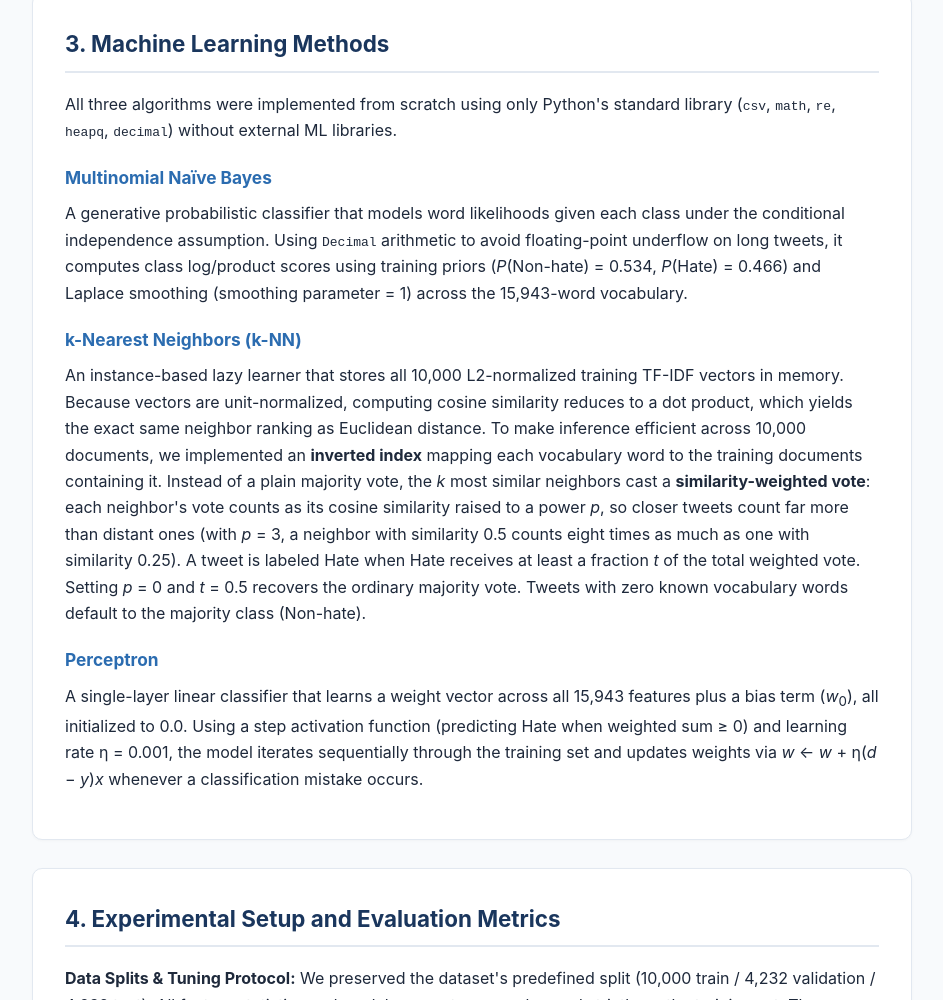
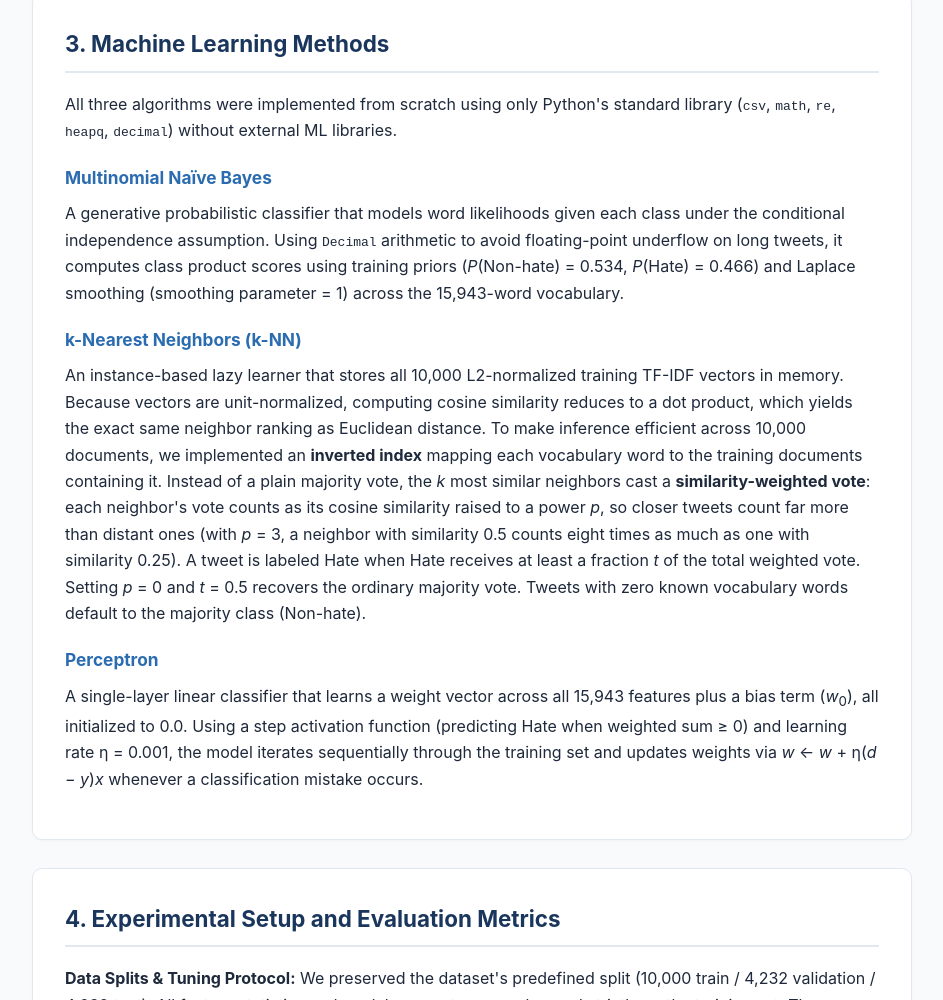
Before and after one commit to int-gcr/BItByte-PROJECT-170, a plain HTML site: page index.html in a window 1280 px wide. Shown: the part 1881-2881 px from the top of the page, without its empty margins (168-1111 px from the left). Drawn offline with Linux system fonts and the light colour scheme.

Commit message:
fixed typo naive bayes

```diff
--- a/index.html
+++ b/index.html
@@ -350,7 +350,7 @@
 
       <h3>Multinomial Naïve Bayes</h3>
       <p>
-        A generative probabilistic classifier that models word likelihoods given each class under the conditional independence assumption. Using <code>Decimal</code> arithmetic to avoid floating-point underflow on long tweets, it computes class log/product scores using training priors (<em>P</em>(Non-hate) = 0.534, <em>P</em>(Hate) = 0.466) and Laplace smoothing (smoothing parameter = 1) across the 15,943-word vocabulary.
+        A generative probabilistic classifier that models word likelihoods given each class under the conditional independence assumption. Using <code>Decimal</code> arithmetic to avoid floating-point underflow on long tweets, it computes class product scores using training priors (<em>P</em>(Non-hate) = 0.534, <em>P</em>(Hate) = 0.466) and Laplace smoothing (smoothing parameter = 1) across the 15,943-word vocabulary.
       </p>
 
       <h3>k-Nearest Neighbors (k-NN)</h3>
```
